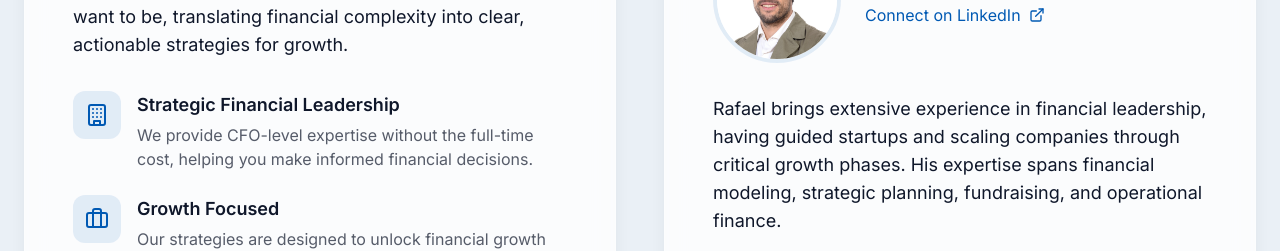
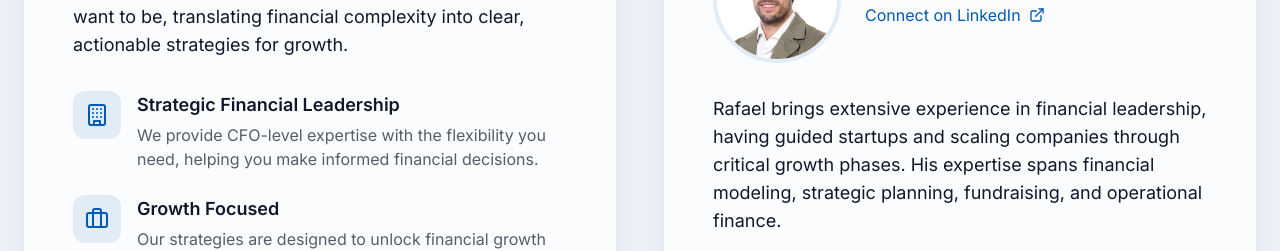
Before and after one commit to rafaelmaranonpy-ui/fingatecfo, a React (Vite) app: page / in a window 1280 px wide. Shown: the part 2620-2871 px from the top of the page. Built offline with nearby package versions, Linux system fonts and the light colour scheme.

Commit message:
Refactor Services section
Update the Services section to emphasize flexibility over cost. The description for "Strategic Financial Leadership" will be changed to highlight flexible CFO services.

```diff
--- a/src/components/AboutUs.tsx
+++ b/src/components/AboutUs.tsx
@@ -37,7 +37,7 @@ export const AboutUs = () => {
                   <div>
                     <h4 className="font-semibold text-lg mb-1">Strategic Financial Leadership</h4>
                     <p className="text-foreground/70">
-                      We provide CFO-level expertise without the full-time cost, helping you make informed
+                      We provide CFO-level expertise with the flexibility you need, helping you make informed
                       financial decisions.
                     </p>
                   </div>
```
